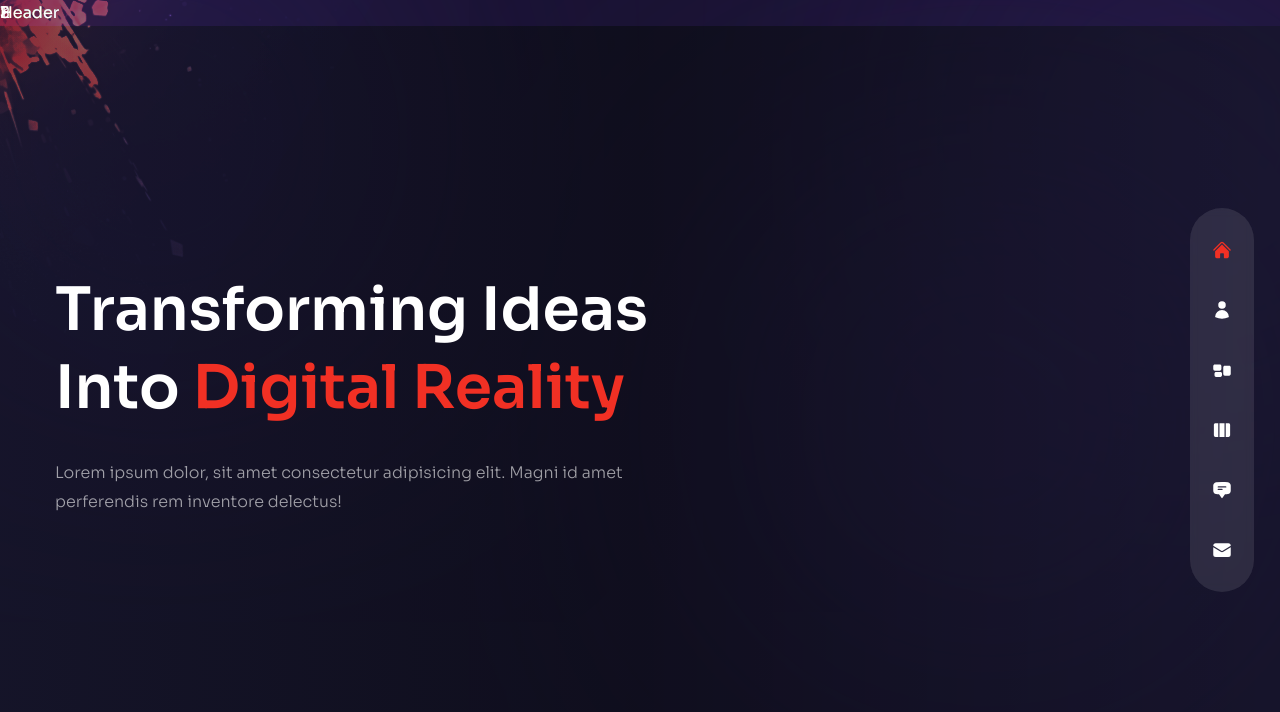
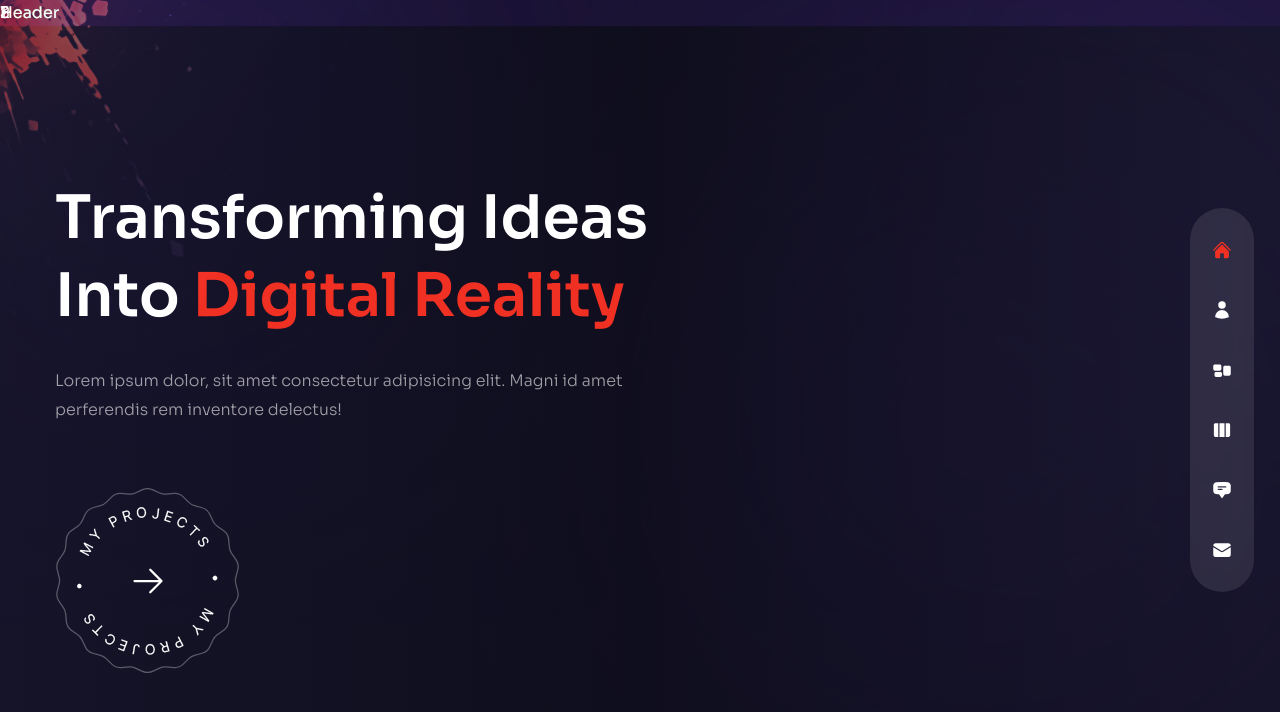
Before and after one commit to WNagorny/Portfolio, a Next.js app: page / in a window 1280 px wide. Shown: the top 712 px of the page. Built offline with nearby package versions, Linux system fonts and the light colour scheme.

Commit message:
adding animation on large-screen

```diff
--- a/components/ProjectsBtn.js
+++ b/components/ProjectsBtn.js
@@ -5,7 +5,7 @@ import { HiArrowRight } from 'react-icons/hi2'
 
 const ProjectsBtn = () => {
 	return (
-		<div className='mx-auto'>
+		<div className='mx-auto xl:mx-0'>
 			<Link href={'/work'} className='relative w-[185px] h-[185px] flex justify-center items-center bg-circleStar bg-cover bg-center bg-no-repeat group'>
 				<Image
 					className='animate-spin-slow w-full h-full max-w-[141px] max-h-[148px]'
--- a/pages/index.js
+++ b/pages/index.js
@@ -2,30 +2,53 @@ import ParticlesContainer from '../components/ParticlesContainer'
 import ProjectsBtn from '../components/ProjectsBtn'
 import Avatar from '../components/Avatar'
 
-import {motion} from 'framer-motion'
+import { motion } from 'framer-motion'
 
-import {fadeIn} from '../variants'
-
+import { fadeIn } from '../variants'
 
 const Home = () => {
 	return (
-
 		<div className='bg-primary/60 h-full'>
 			<div className='w-full h-full bg-gradient-to-r from-primary/10 via-black/30'>
 				<div className='text-center flex flex-col justify-center xl:pt40 xl:text-left h-full container mx-auto'>
-          <h1 className='h1'>Transforming Ideas <br /> {''} Into <span className='text-accent'>Digital Reality</span> </h1>
-          <p className='max-w-sm xl:max-w-xl mx-auto xl:mx-0 mb-10 xl:mb-16'>Lorem ipsum dolor, sit amet consectetur adipisicing elit. Magni id amet perferendis rem inventore delectus!</p>
+					<motion.h1
+						variants={fadeIn('down', 0.2)}
+						initial='hidden'
+						animate='show'
+						exit='hidden'
+						className='h1'
+					>
+						Transforming Ideas <br /> {''} Into{' '}
+						<span className='text-accent'>Digital Reality</span>{' '}
+					</motion.h1>
+					<motion.p
+						variants={fadeIn('down', 0.3)}
+						initial='hidden'
+						animate='show'
+						exit='hidden'
+						className='max-w-sm xl:max-w-xl mx-auto xl:mx-0 mb-10 xl:mb-16'
+					>
+						Lorem ipsum dolor, sit amet consectetur adipisicing elit. Magni id
+						amet perferendis rem inventore delectus!
+					</motion.p>
 					<div className='flex justify-center xl:hidden relative'>
-            <ProjectsBtn/>
+						<ProjectsBtn />
 					</div>
+					<motion.div
+						variants={fadeIn('down', 0.4)}
+						initial='hidden'
+						animate='show'
+						exit='hidden'
+						className='hidden xl:flex'
+					>
+						<ProjectsBtn />
+					</motion.div>
 				</div>
 			</div>
 
-
 			<div>image</div>
 		</div>
+	)
+}
 
-  )
-};
-
-export default Home;
+export default Home
```
Lines whose indentation alone changed are shown as unchanged.
